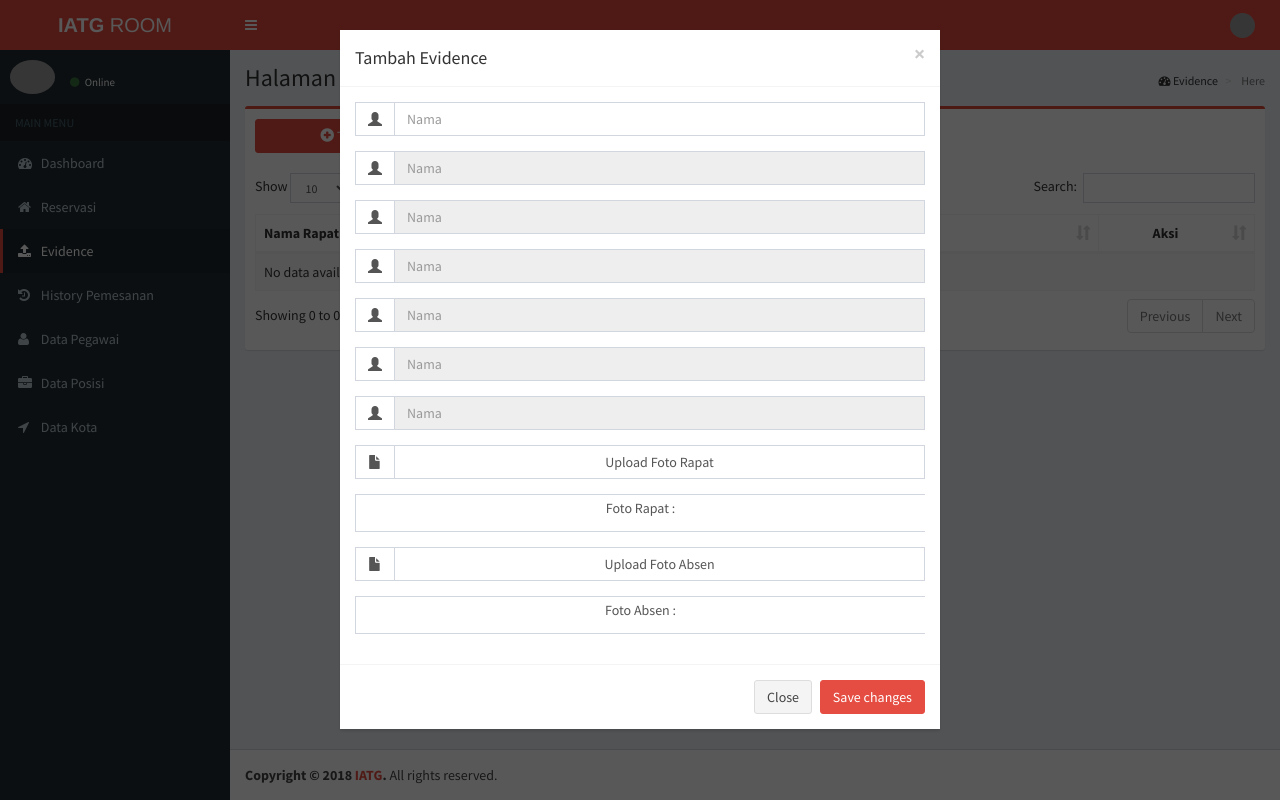
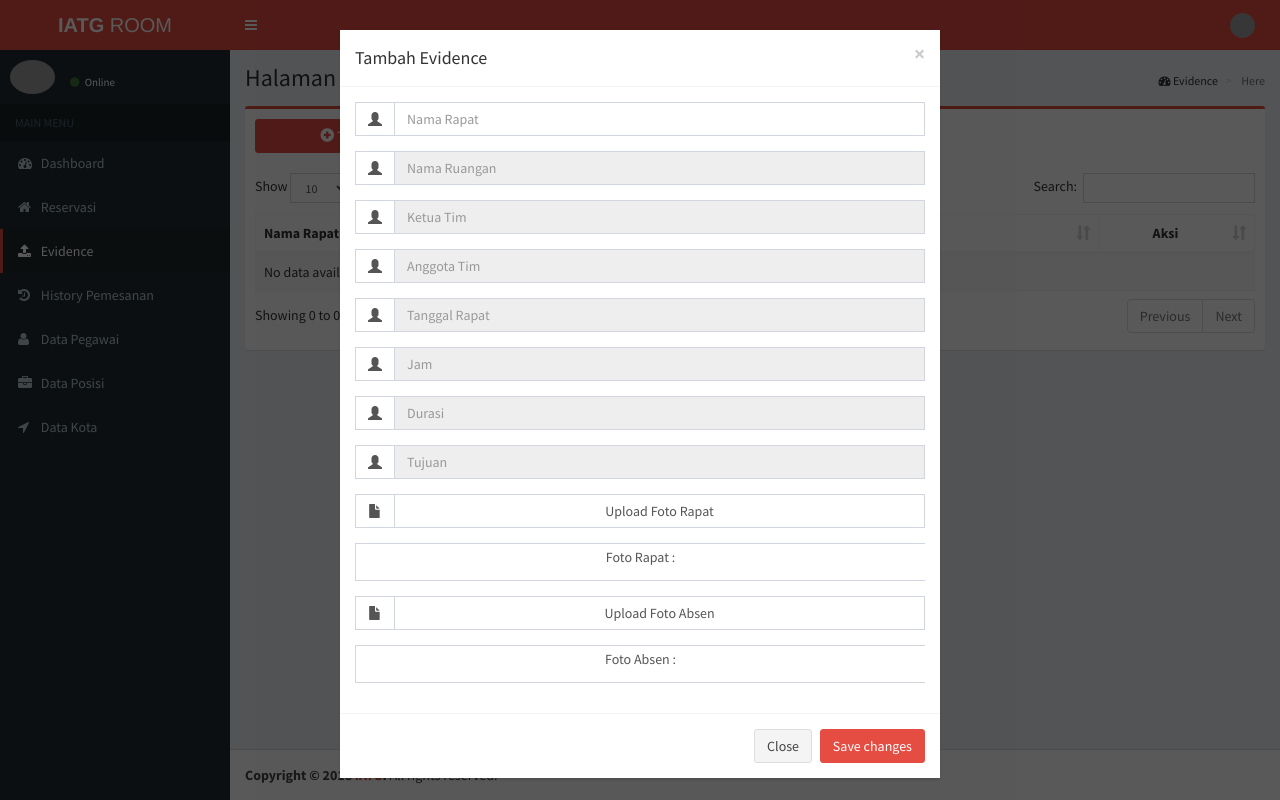
Before and after one commit to teguhdwiwidodo/iatgroom, a CodeIgniter app: page /Evidence in a window 1280 px wide, after a click on "Tambah Evidence". Run offline with CodeIgniter, Linux system fonts and the light colour scheme; a user stored in the database is signed in; data comes from the database, SQL or seed files in the repository; data that the repository does not hold is empty; grey boxes are pictures that could not be loaded.

Commit message:
change text

```diff
--- a/application/views/evidence/evidence.php
+++ b/application/views/evidence/evidence.php
@@ -25,6 +25,8 @@
 </div>
 
 
+
+
 <!-- Modal -->
 <div class="modal fade" id="tambah-evidence" tabindex="-1" role="dialog" aria-labelledby="myModalLabel" aria-hidden="true">
     <div class="modal-dialog">
@@ -39,43 +41,49 @@
                       <span class="input-group-addon" id="sizing-addon2">
                         <i class="glyphicon glyphicon-user"></i>
                       </span>
-                            <input type="text" class="form-control" placeholder="Nama" name="nama" aria-describedby="sizing-addon2">
+                            <input type="text" class="form-control" placeholder="Nama Rapat" name="nama-rapat" aria-describedby="sizing-addon2">
                         </div>
                         <div class="input-group form-group">
                       <span class="input-group-addon" id="sizing-addon2">
                         <i class="glyphicon glyphicon-user"></i>
                       </span>
-                            <input type="text" class="form-control" placeholder="Nama" name="nama" aria-describedby="sizing-addon2" disabled>
+                            <input type="text" class="form-control" placeholder="Nama Ruangan" name="nama-ruangan" aria-describedby="sizing-addon2" disabled>
                         </div>
                         <div class="input-group form-group">
                       <span class="input-group-addon" id="sizing-addon2">
                         <i class="glyphicon glyphicon-user"></i>
                       </span>
-                            <input type="text" class="form-control" placeholder="Nama" name="nama" aria-describedby="sizing-addon2" disabled>
+                            <input type="text" class="form-control" placeholder="Ketua Tim" name="ketua-tim" aria-describedby="sizing-addon2" disabled>
                         </div>
                         <div class="input-group form-group">
                       <span class="input-group-addon" id="sizing-addon2">
                         <i class="glyphicon glyphicon-user"></i>
                       </span>
-                            <input type="text" class="form-control" placeholder="Nama" name="nama" aria-describedby="sizing-addon2" disabled>
+                            <input type="text" class="form-control" placeholder="Anggota Tim" name="anggota-tim" aria-describedby="sizing-addon2" disabled>
                         </div>
                         <div class="input-group form-group">
                       <span class="input-group-addon" id="sizing-addon2">
                         <i class="glyphicon glyphicon-user"></i>
                       </span>
-                            <input type="text" class="form-control" placeholder="Nama" name="nama" aria-describedby="sizing-addon2" disabled>
+                            <input type="text" class="form-control" placeholder="Tanggal Rapat" name="tgl-rapat" aria-describedby="sizing-addon2" disabled>
                         </div>
                         <div class="input-group form-group">
                       <span class="input-group-addon" id="sizing-addon2">
                         <i class="glyphicon glyphicon-user"></i>
                       </span>
-                            <input type="text" class="form-control" placeholder="Nama" name="nama" aria-describedby="sizing-addon2" disabled>
+                            <input type="text" class="form-control" placeholder="Jam" name="jam" aria-describedby="sizing-addon2" disabled>
                         </div>
                         <div class="input-group form-group">
                       <span class="input-group-addon" id="sizing-addon2">
                         <i class="glyphicon glyphicon-user"></i>
                       </span>
-                            <input type="text" class="form-control" placeholder="Nama" name="nama" aria-describedby="sizing-addon2" disabled>
+                            <input type="text" class="form-control" placeholder="Durasi" name="durasi" aria-describedby="sizing-addon2" disabled>
+                        </div>
+                        <div class="input-group form-group">
+                      <span class="input-group-addon" id="sizing-addon2">
+                        <i class="glyphicon glyphicon-user"></i>
+                      </span>
+                            <input type="text" class="form-control" placeholder="Tujuan" name="tujuan" aria-describedby="sizing-addon2" disabled>
                         </div>
                     <div class="input-group form-group">
                       <span class="input-group-addon" id="sizing-addon2">
@@ -112,6 +120,7 @@
                       <input type="button" class="form-control" name="excel" aria-describedby="sizing-addon2" id="" value="Upload Foto Absen" onclick="document.getElementById('imgabsen').click();" />
                         <input type="file" style="display:none;" onchange="previewImage1();" id="imgabsen" name="image-absen"/>
                     </div>
+
                     <div class="input-group form-group">
                         <span class="input-group-addon" id="sizing-addon2" >
                             <p>Foto Absen :</p>
```
